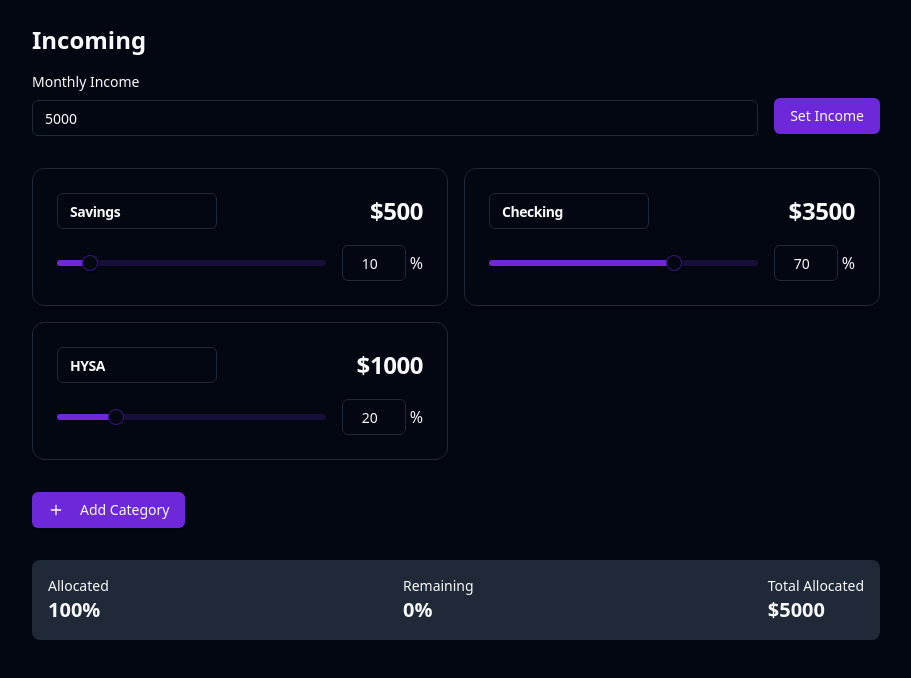
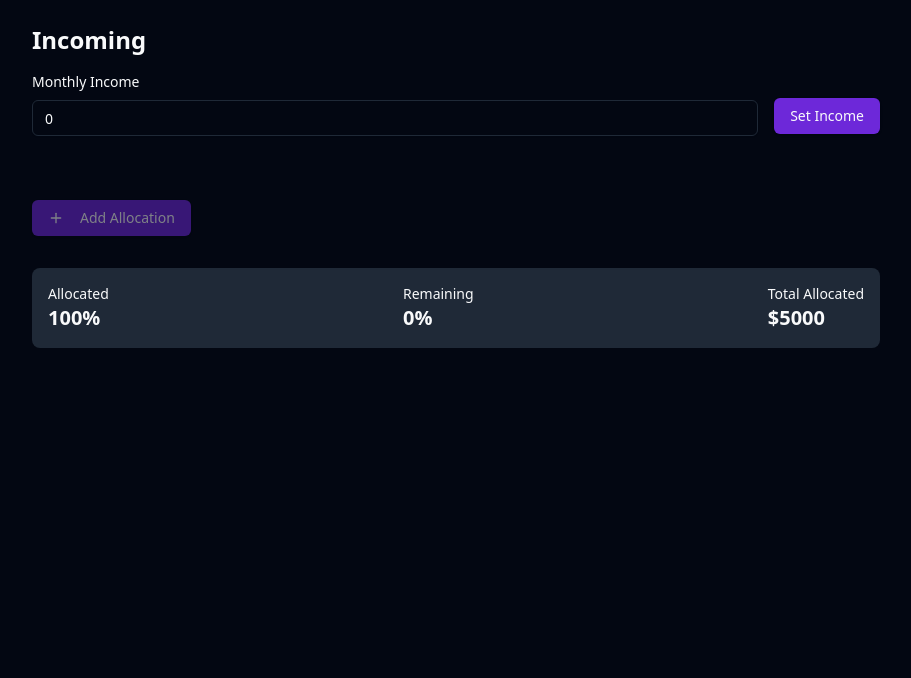
Before and after one commit to nicholasrubright/incoming, a React (Vite) app: page / in a window 1280 px wide. Shown: the top 678 px of the page, without its empty margins (184-1095 px from the left). Built offline with nearby package versions, Linux system fonts and the light colour scheme.

Commit message:
added new state

```diff
--- a/package.json
+++ b/package.json
@@ -14,6 +14,7 @@
     "@radix-ui/react-slot": "^1.1.1",
     "class-variance-authority": "^0.7.1",
     "clsx": "^2.1.1",
+    "jotai": "^2.11.0",
     "lucide-react": "^0.469.0",
     "react": "^18.3.1",
     "react-dom": "^18.3.1",
--- a/src/App.tsx
+++ b/src/App.tsx
@@ -2,8 +2,13 @@ import { Plus } from "lucide-react";
 import { Button } from "./components/ui/button";
 import { Input } from "./components/ui/input";
 import AllocationCard from "./components/allocation-card";
+import { useAtom } from "jotai";
+import { allocationAtom, monthlyIncomeAtom } from "./stores/app";
+import { useState } from "react";
 
 export default function App() {
+  // const [incomeInput, setIncomeInput] = useState(0);
+
   const data = {
     income: 5000,
     allocations: [
@@ -22,6 +27,19 @@ export default function App() {
     ],
   };
 
+  const [monthlyIncome, setMonthlyIncome] = useAtom(monthlyIncomeAtom);
+  const [allocations, setAllocations] = useAtom(allocationAtom);
+
+  const handleAddAllocation = () => {
+    setAllocations((allocations) => [
+      ...allocations,
+      {
+        name: "",
+        percentage: 0,
+      },
+    ]);
+  };
+
   return (
     <div className="container mx-auto p-6 max-w-4xl">
       <div className="mb-8">
@@ -35,7 +53,10 @@ export default function App() {
               type="number"
               placeholder="Enter your monthly income"
               className="w-full"
-              value={data.income}
+              value={monthlyIncome}
+              onChange={(e) =>
+                setMonthlyIncome(Number.parseInt(e.target.value))
+              }
             />
           </div>
           <Button className="mb-0.5">Set Income</Button>
@@ -43,16 +64,20 @@ export default function App() {
       </div>
 
       <div className="grid grid-cols-1 md:grid-cols-2 gap-4 mb-8">
-        {data.allocations.map((all) => {
+        {allocations.map((all) => {
           return (
-            <AllocationCard allocation={all} monthlyIncome={data.income} />
+            <AllocationCard allocation={all} monthlyIncome={monthlyIncome} />
           );
         })}
       </div>
 
-      <Button className="w-full md:w-auto">
+      <Button
+        className="w-full md:w-auto"
+        disabled={!(monthlyIncome > 0)}
+        onClick={() => handleAddAllocation()}
+      >
         <Plus className="mr-2 h-4 w-4" />
-        Add Category
+        Add Allocation
       </Button>
 
       <div className="mt-8 p-4 bg-secondary text-secondary-foreground rounded-lg">
--- /dev/null
+++ b/src/stores/app.ts
@@ -0,0 +1,24 @@
+import { Allocation } from "@/types";
+import { atom } from "jotai";
+
+export const monthlyIncomeAtom = atom<number>(0);
+export const allocationAtom = atom<Allocation[]>([]);
+
+export const totalAllocatedAtom = atom<number>((get) => {
+  const allocations = get(allocationAtom);
+  return allocations.reduce((acc, val) => acc + val.percentage, 0);
+});
+
+export const remainingAllocationsAtom = atom<number>((get) => {
+  const totalAllocated = get(totalAllocatedAtom);
+  return 100 - totalAllocated;
+});
+
+export const totalAllocatedAmountAtom = atom<number>((get) => {
+  const allocations = get(allocationAtom);
+  const monthlyIncome = get(monthlyIncomeAtom);
+  return allocations.reduce(
+    (acc, val) => acc + monthlyIncome * (val.percentage / 100),
+    0
+  );
+});
```
Also changed, not shown: src/stores/income.ts (deleted), 1 other file (tests, documents, lock files or other folders).
